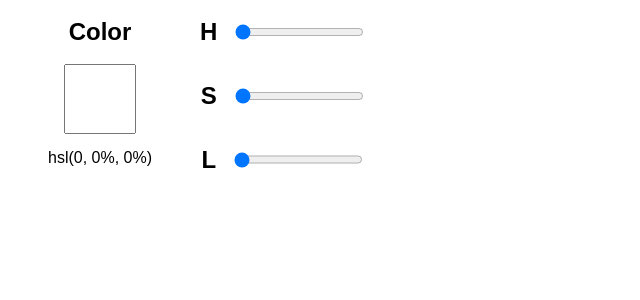
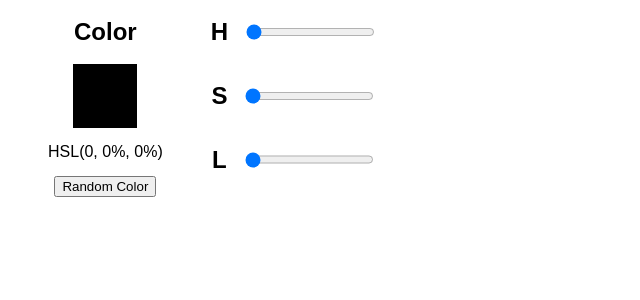
Before and after one commit to codyb23/color-picker, a React (Create React App) app: page / in a window 1280 px wide. Shown: the top 300 px of the page, without its empty margins (0-640 px from the left). Built offline with nearby package versions, Linux system fonts and the light colour scheme.

Commit message:
added a button for a random color

```diff
--- a/src/App.jsx
+++ b/src/App.jsx
@@ -32,13 +32,16 @@ class App extends Component {
         <main>
           <section>
             <h2>Color</h2>
-            <input
+            <article
               className="colorResult"
               style={{
-                backgroundColor: `(${this.state.hue}, ${this.state.saturation}%, ${this.state.lightness}%)`,
+                backgroundColor: `HSL(${this.state.hue}, ${this.state.saturation}%, ${this.state.lightness}%)`,
               }}
-            ></input>
-            <p>{`hsl(${this.state.hue}, ${this.state.saturation}%, ${this.state.lightness}%)`}</p>
+            ></article>
+            <p>{`HSL(${this.state.hue}, ${this.state.saturation}%, ${this.state.lightness}%)`}</p>
+            <button className="randomColor" onClick={this.randomColor}>
+              Random Color
+            </button>
           </section>
           <section>
             <article>
@@ -46,7 +49,7 @@ class App extends Component {
               <input
                 type="range"
                 min="0"
-                max="255"
+                max="360"
                 value={this.state.hue}
                 onChange={this.handleChangingHue}
               ></input>
```
